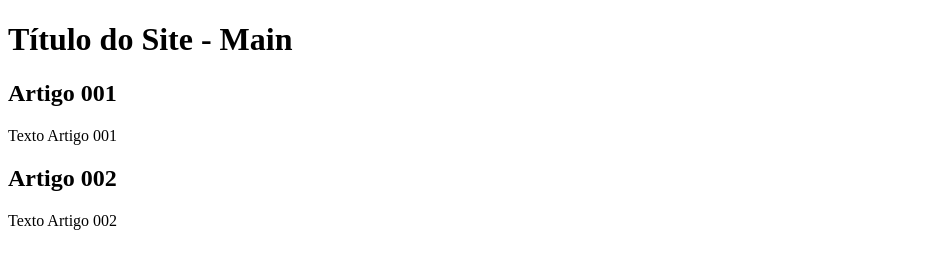
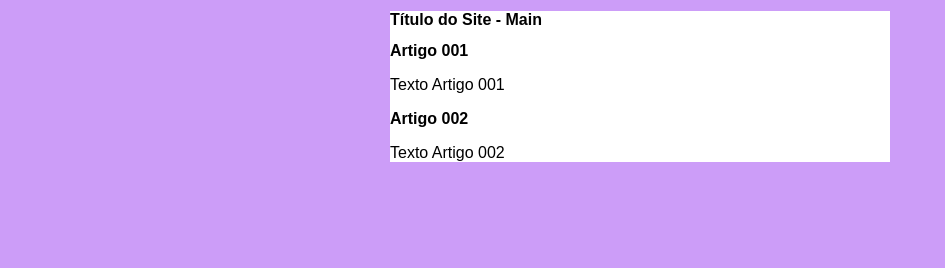
Before and after one commit to ConsultorMartins/Projeto-Site, a plain HTML site: page index.html in a window 1280 px wide. Shown: the whole page, without its empty margins (0-945 px from the left). Drawn offline with Linux system fonts and the light colour scheme.

Commit message:
criado o css

```diff
--- /dev/null
+++ b/estilos/style.css
@@ -0,0 +1,17 @@
+	* {
+		font-family: Arial, Helvetica, sans-sarif;
+		font-size: 16px;
+	  }
+
+	  body {
+		background-color: rgb(204, 157, 248);
+	  }
+
+	  main {
+		  background-color: white;
+		  width: 500px;
+		  margin: auto;
+		  padding: 10px
+		  box-shadow: 3px 3px 5px rgb(0, 0, 0, 473);
+
+	  }
--- a/index.html
+++ b/index.html
@@ -5,6 +5,7 @@
 		<meta http-equiv="X-UA-Compatible" content="IE=edge">
 		<meta name="viewport" content="width=device-width, initial-scale=1.0">
 		<title>Título do Site</title>
+		<link rel="stylesheet" href="estilos/style.css">
 	</head>
 	<body>
 		<main>
```
